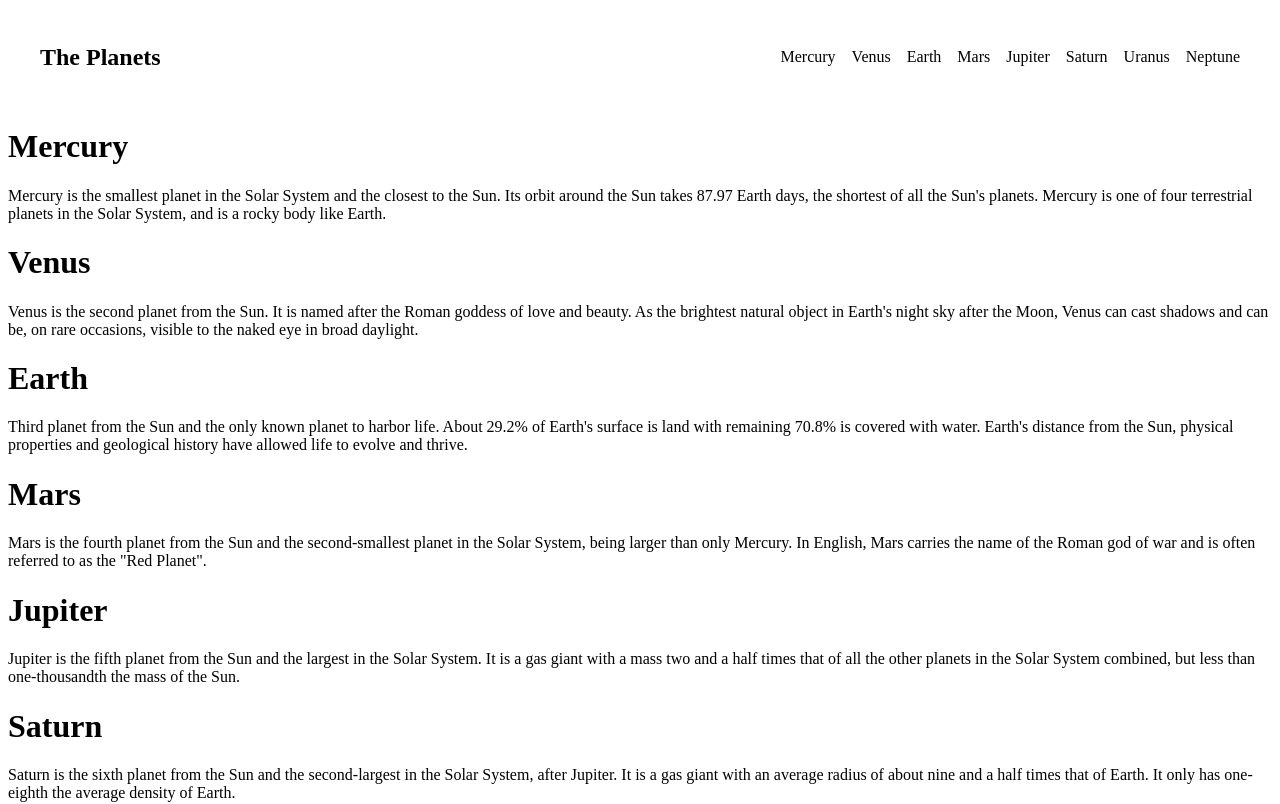
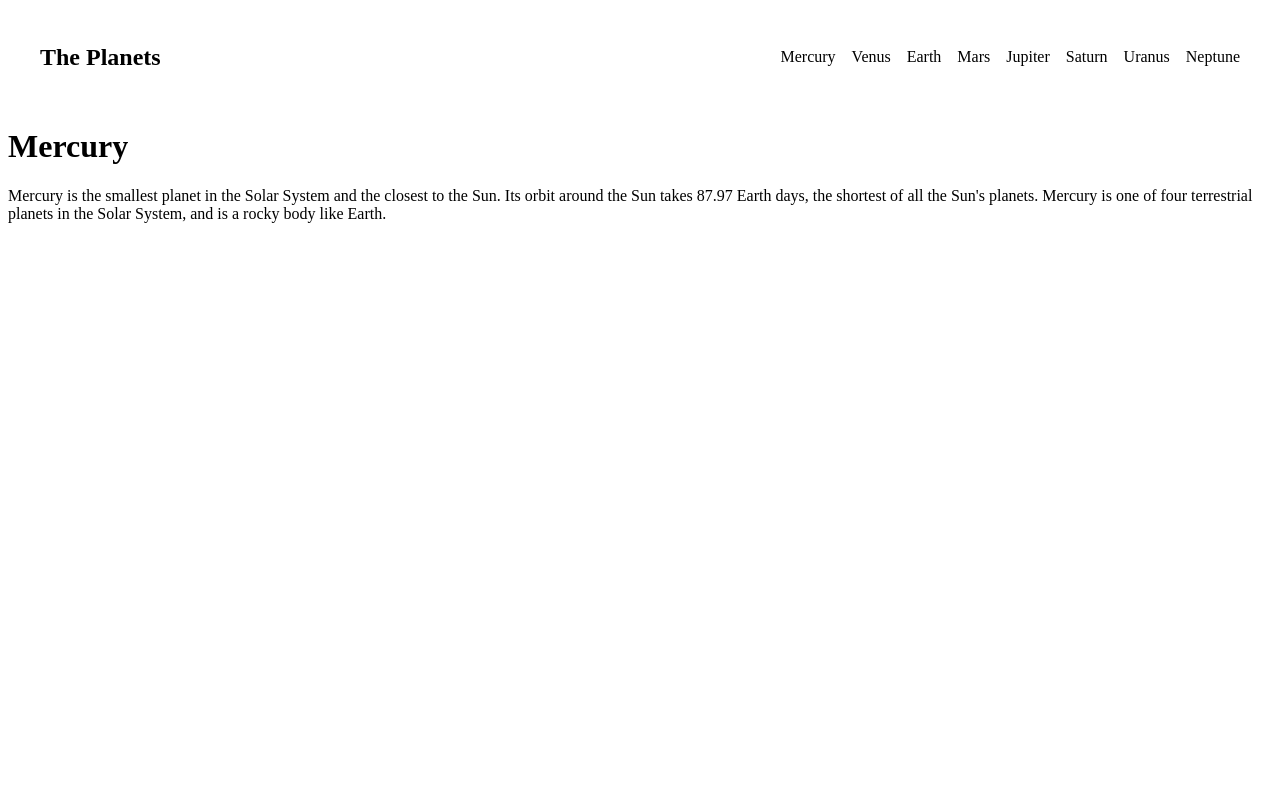
Before and after one commit to IArodriguez99/my-app, a React (Create React App) app: page / in a window 1280 px wide. Shown: the top 804 px of the page. Built offline with nearby package versions, Linux system fonts and the light colour scheme.

Commit message:
Component  filtering set

```diff
--- a/src/components/Planets.js
+++ b/src/components/Planets.js
@@ -207,7 +207,7 @@ const Planets = () => {
 
     return (
         <div className="Planets">
-           <PlanetList planets={planets} />
+          <PlanetList planets={planets.filter((planet) => planet.name === "Mercury")} />
         </div>
     )
 }
```
